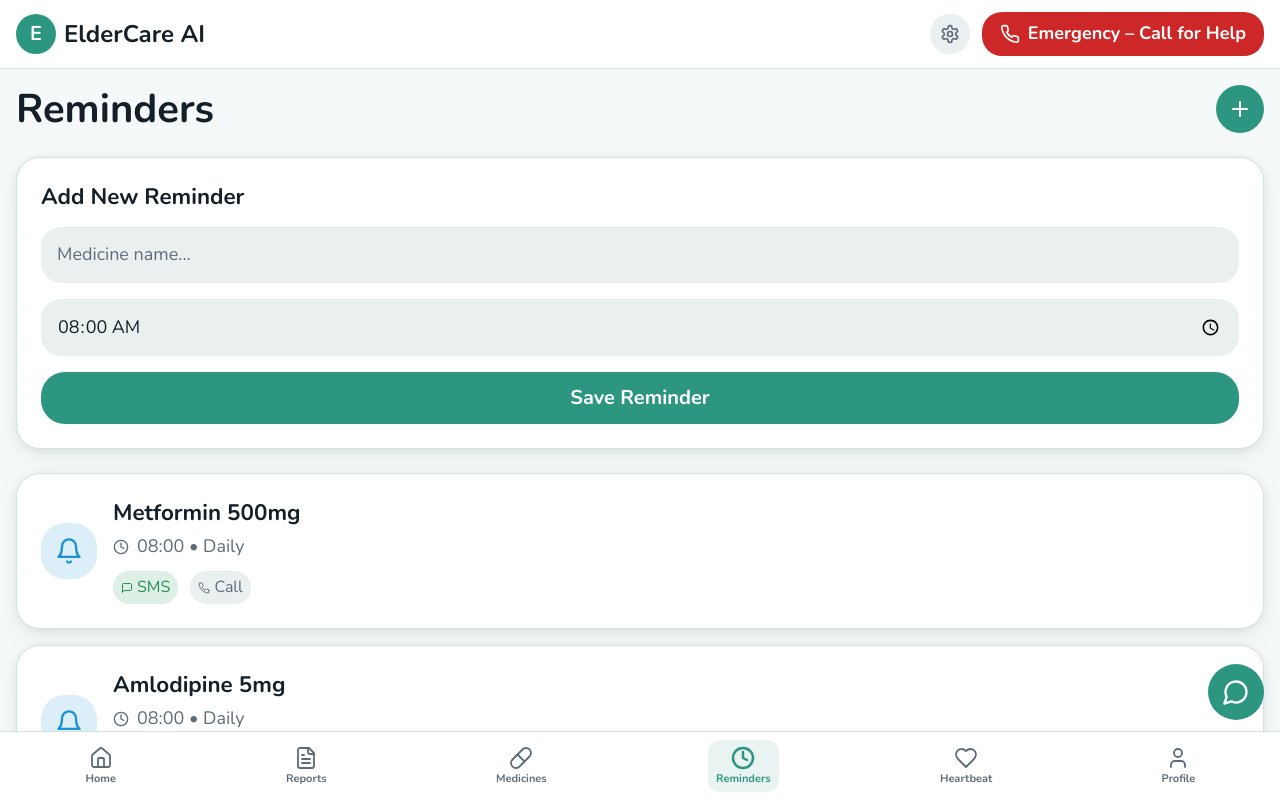
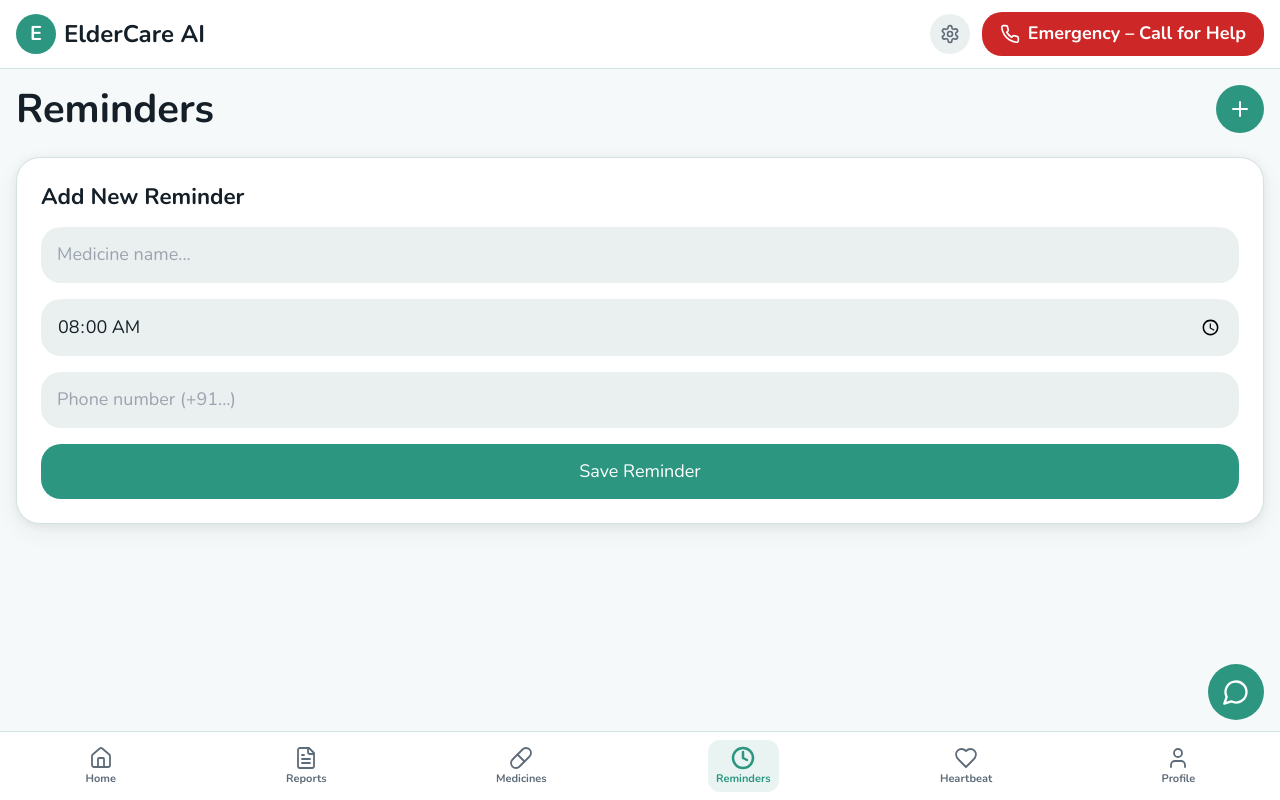
Before and after one commit to Aquib78/Elderly-Care-Ai, a React (Vite) app: page /reminders in a window 1280 px wide. Both pictures are taken after a click on the button 1240 px from the left and 109 px from the top of the page. Shown: the top 800 px of the page. Built offline with nearby package versions, Linux system fonts and the light colour scheme; the HTML template or start-up script is replaced by a standard one.

Commit message:
added the reminder call feature

```diff
--- a/src/pages/Reminders.tsx
+++ b/src/pages/Reminders.tsx
@@ -11,79 +11,129 @@ interface Reminder {
   call: boolean;
 }
 
-const initialReminders: Reminder[] = [
-  { id: 1, medicine: "Metformin 500mg", time: "08:00", frequency: "Daily", sms: true, call: false },
-  { id: 2, medicine: "Amlodipine 5mg", time: "08:00", frequency: "Daily", sms: false, call: true },
-  { id: 3, medicine: "Iron Supplement", time: "13:00", frequency: "Daily", sms: true, call: false },
-];
+export default function Reminders() {
+  const [reminders, setReminders] = useState<Reminder[]>([]);
+  const [showForm, setShowForm] = useState(false);
 
-export default function Reminders() {
-  const [reminders, setReminders] = useState<Reminder[]>(initialReminders);
-  const [showForm, setShowForm] = useState(false);
   const [newMedicine, setNewMedicine] = useState("");
   const [newTime, setNewTime] = useState("08:00");
+  const [phone, setPhone] = useState("");
 
-  const addReminder = () => {
-    if (!newMedicine.trim()) return;
+  const addReminder = async () => {
+    if (!newMedicine || !phone) {
+      alert("Please fill all fields");
+      return;
+    }
+
+    // Add locally
     setReminders((r) => [
       ...r,
-      { id: Date.now(), medicine: newMedicine, time: newTime, frequency: "Daily", sms: true, call: false },
+      {
+        id: Date.now(),
+        medicine: newMedicine,
+        time: newTime,
+        frequency: "Daily",
+        sms: false,
+        call: true,
+      },
     ]);
+
+    // 🔥 Call backend API
+    try {
+      const res = await fetch("http://localhost:5000/call-reminder", {
+        method: "POST",
+        headers: {
+          "Content-Type": "application/json",
+        },
+        body: JSON.stringify({
+          phone: phone,
+          medicine: newMedicine,
+        }),
+      });
+
+      const data = await res.json();
+      console.log("CALL RESPONSE:", data);
+    } catch (err) {
+      console.error("ERROR:", err);
+    }
+
+    // Reset
     setNewMedicine("");
+    setPhone("");
     setShowForm(false);
   };
 
   return (
     <Layout>
       <div className="space-y-6">
+        {/* Header */}
         <div className="flex items-center justify-between">
           <h1 className="text-elder-2xl font-bold">Reminders</h1>
           <button
             onClick={() => setShowForm(!showForm)}
-            className="w-12 h-12 rounded-2xl bg-primary text-primary-foreground flex items-center justify-center"
+            className="w-12 h-12 rounded-2xl bg-primary text-white flex items-center justify-center"
           >
             <Plus className="w-6 h-6" />
           </button>
         </div>
 
+        {/* Form */}
         {showForm && (
           <div className="elder-card space-y-4">
             <h3 className="text-elder-lg font-bold">Add New Reminder</h3>
+
             <input
               value={newMedicine}
               onChange={(e) => setNewMedicine(e.target.value)}
               placeholder="Medicine name..."
-              className="w-full bg-muted rounded-xl px-4 py-3 text-elder-base text-foreground placeholder:text-muted-foreground focus:outline-none focus:ring-2 focus:ring-ring/30"
+              className="w-full bg-muted rounded-xl px-4 py-3"
             />
+
             <input
               type="time"
               value={newTime}
               onChange={(e) => setNewTime(e.target.value)}
-              className="w-full bg-muted rounded-xl px-4 py-3 text-elder-base text-foreground focus:outline-none focus:ring-2 focus:ring-ring/30"
+              className="w-full bg-muted rounded-xl px-4 py-3"
             />
-            <button onClick={addReminder} className="elder-btn bg-primary text-primary-foreground w-full">
+
+            <input
+              value={phone}
+              onChange={(e) => setPhone(e.target.value)}
+              placeholder="Phone number (+91...)"
+              className="w-full bg-muted rounded-xl px-4 py-3"
+            />
+
+            <button
+              onClick={addReminder}
+              className="w-full bg-primary text-white py-3 rounded-xl"
+            >
               Save Reminder
             </button>
           </div>
         )}
 
+        {/* List */}
         <div className="space-y-4">
           {reminders.map((r) => (
             <div key={r.id} className="elder-card flex items-center gap-4">
-              <div className="w-14 h-14 rounded-2xl bg-info/15 flex items-center justify-center flex-shrink-0">
+              <div className="w-14 h-14 rounded-2xl bg-info/15 flex items-center justify-center">
                 <Bell className="w-7 h-7 text-info" />
               </div>
+
               <div className="flex-1">
-                <h3 className="text-elder-lg font-bold">{r.medicine}</h3>
-                <div className="flex items-center gap-2 text-muted-foreground mt-1">
+                <h3 className="text-lg font-bold">{r.medicine}</h3>
+
+                <div className="flex items-center gap-2 text-gray-500 mt-1">
                   <Clock className="w-4 h-4" />
                   <span>{r.time} • {r.frequency}</span>
                 </div>
+
                 <div className="flex gap-3 mt-2">
-                  <span className={`flex items-center gap-1 text-sm px-2 py-1 rounded-lg ${r.sms ? "bg-success/15 text-success" : "bg-muted text-muted-foreground"}`}>
+                  <span className="flex items-center gap-1 text-sm px-2 py-1 rounded bg-gray-200">
                     <MessageSquare className="w-3 h-3" /> SMS
                   </span>
-                  <span className={`flex items-center gap-1 text-sm px-2 py-1 rounded-lg ${r.call ? "bg-info/15 text-info" : "bg-muted text-muted-foreground"}`}>
+
+                  <span className="flex items-center gap-1 text-sm px-2 py-1 rounded bg-blue-100 text-blue-600">
                     <Phone className="w-3 h-3" /> Call
                   </span>
                 </div>
```
